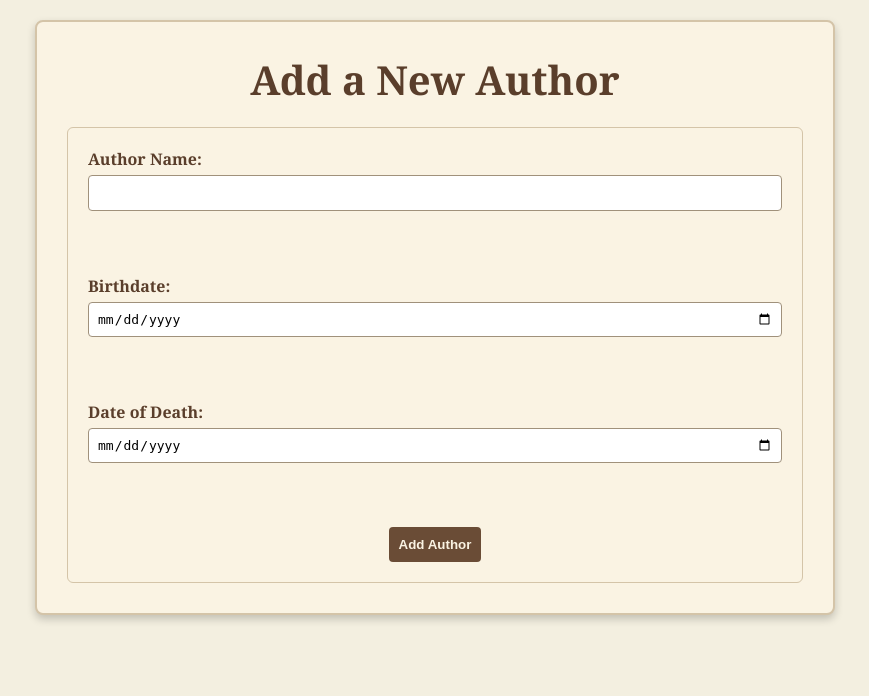
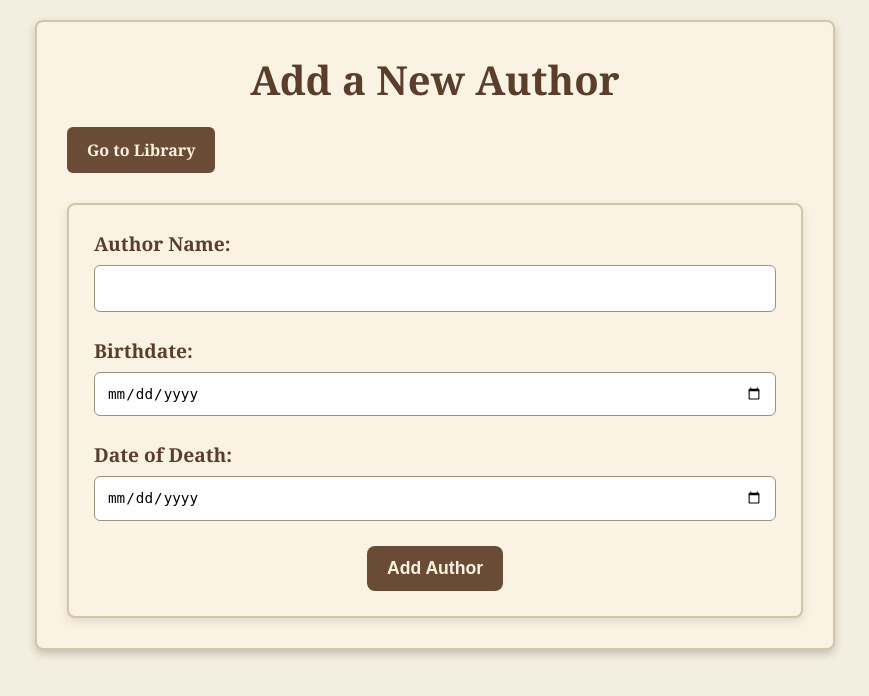
Before and after one commit to lennartzut/book-alchemy, a Flask app: page /add_author in a window 1280 px wide. Shown: the top 696 px of the page, without its empty margins (205-1074 px from the left). Run offline with Flask 3, Linux system fonts and the light colour scheme.

Commit message:
Add 'delete_author' route and made style and html changes.

```diff
--- a/app.py
+++ b/app.py
@@ -109,5 +109,15 @@ def delete_book(book_id):
     return redirect(url_for('home'))
 
 
+@app.route('/author/<int:author_id>/delete', methods=['POST'])
+def delete_author(author_id):
+    author = Author.query.get_or_404(author_id)
+    db.session.delete(author)
+    db.session.commit()
+
+    flash(f"Author '{author.name}' and all associated books were successfully deleted!")
+    return redirect(url_for('home'))
+
+
 if __name__ == '__main__':
     app.run(host="0.0.0.0", port=5002, debug=True)
--- a/static/styles.css
+++ b/static/styles.css
@@ -33,6 +33,30 @@ body {
     font-weight: bold;
 }
 
+/* Navigation buttons */
+.nav-buttons {
+    display: flex;
+    justify-content: space-around;
+    margin-bottom: 25px;
+}
+
+.nav-button {
+    background-color: #6a4c36;
+    color: #faf3e3;
+    padding: 12px 20px;
+    border: none;
+    border-radius: 6px;
+    text-decoration: none;
+    font-weight: bold;
+    cursor: pointer;
+    transition: background-color 0.3s ease, transform 0.2s ease;
+}
+
+.nav-button:hover {
+    background-color: #4e3626;
+    transform: scale(1.05);
+}
+
 /* Search form styling */
 .search-form {
     display: flex;
@@ -128,72 +195,88 @@ body {
     font-size: 1.2em;
     text-align: center;
     color: #4a3f35;
-    padding: 10px;
+    padding: 15px;
+    background-color: #faf3e3;
+    border-radius: 6px;
 }
 
-/* Flash messages */
-.flash-messages {
-    margin-bottom: 20px;
-    padding: 10px;
-    background-color: #e7f4e4;
-    border-left: 4px solid #6fa36f;
-    border-radius: 4px;
-}
 
-.success-message {
-    color: #4f8b4f;
-    font-weight: bold;
-    font-size: 1.1em;
-}
-
-/* Form styling */
-.book-form {
+.book-form,
+.author-form {
     display: flex;
     flex-direction: column;
-    padding: 20px;
+    padding: 25px;
     background-color: #faf3e3;
-    border: 1px solid #d4c4a8;
-    border-radius: 6px;
+    border: 2px solid #d4c4a8;
+    border-radius: 8px;
+    box-shadow: 0 4px 10px rgba(0, 0, 0, 0.1);
+    margin-top: 30px;
 }
 
 .form-label {
     font-weight: bold;
     color: #5a3e2b;
-    margin-bottom: 5px;
+    margin-bottom: 8px;
+    font-size: 1.2em;
 }
 
 .form-input,
 .form-select {
-    padding: 8px;
-    margin-bottom: 20px;
-    border-radius: 4px;
+    padding: 12px;
+    margin-bottom: 25px;
+    border-radius: 6px;
     border: 1px solid #a0917b;
-    font-size: 1em;
+    font-size: 1.1em;
     background-color: #fff;
+    transition: border-color 0.3s ease;
+}
+
+.form-input:focus,
+.form-select:focus {
+    border-color: #6a4c36;
+    outline: none;
 }
 
 .submit-button {
     background-color: #6a4c36;
     color: #faf3e3;
-    padding: 10px;
+    padding: 12px 20px;
     border: none;
-    border-radius: 4px;
+    border-radius: 8px;
     cursor: pointer;
     font-weight: bold;
     width: fit-content;
     align-self: center;
+    font-size: 1.1em;
+    transition: background-color 0.3s ease, transform 0.2s ease;
 }
 
 .submit-button:hover {
     background-color: #4e3626;
+    transform: scale(1.05);
 }
 
-/* Form styling for Add Author page */
-.author-form {
+/* Styling for navigation buttons to library */
+.nav-buttons {
     display: flex;
-    flex-direction: column;
-    padding: 20px;
-    background-color: #faf3e3;
-    border: 1px solid #d4c4a8;
+    justify-content: flex-start;
+    margin-bottom: 20px;
+}
+
+.nav-button {
+    background-color: #6a4c36;
+    color: #faf3e3;
+    padding: 12px 20px;
+    border: none;
     border-radius: 6px;
+    text-decoration: none;
+    font-weight: bold;
+    cursor: pointer;
+    transition: background-color 0.3s ease, transform 0.2s ease;
+    margin-right: 15px;
 }
+
+.nav-button:hover {
+    background-color: #4e3626;
+    transform: scale(1.05);
+}
--- a/templates/add_author.html
+++ b/templates/add_author.html
@@ -11,6 +11,10 @@
     <div class="container">
         <h1 class="library-title">Add a New Author</h1>
 
+        <div class="nav-buttons">
+            <a href="{{ url_for('home') }}" class="nav-button">Go to Library</a>
+        </div>
+
         {% with messages = get_flashed_messages() %}
           {% if messages %}
             <div class="flash-messages">
@@ -23,13 +27,13 @@
 
         <form action="/add_author" method="POST" class="author-form">
             <label for="name" class="form-label">Author Name:</label>
-            <input type="text" id="name" name="name" required class="form-input"><br><br>
+            <input type="text" id="name" name="name" required class="form-input">
 
             <label for="birthdate" class="form-label">Birthdate:</label>
-            <input type="date" id="birthdate" name="birthdate" required class="form-input"><br><br>
+            <input type="date" id="birthdate" name="birthdate" required class="form-input">
 
             <label for="date_of_death" class="form-label">Date of Death:</label>
-            <input type="date" id="date_of_death" name="date_of_death" class="form-input"><br><br>
+            <input type="date" id="date_of_death" name="date_of_death" class="form-input">
 
             <input type="submit" value="Add Author" class="submit-button">
         </form>
```
Also changed, not shown: other parts of static/styles.css (+65 -22 lines), templates/add_book.html (+8 -4 lines), templates/home.html (+28 -5 lines), data/library.sqlite.
